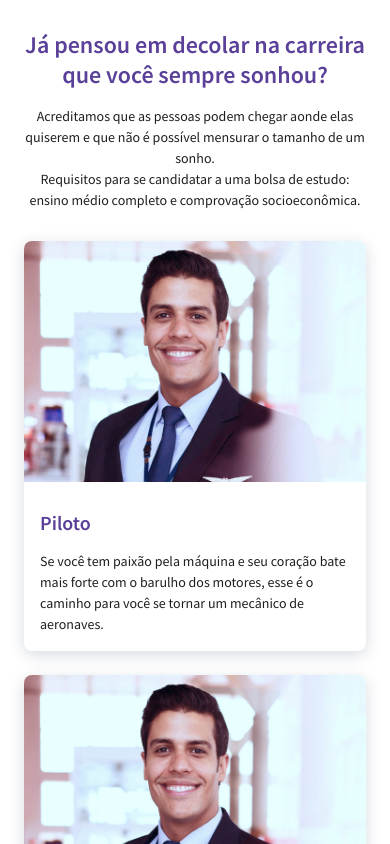
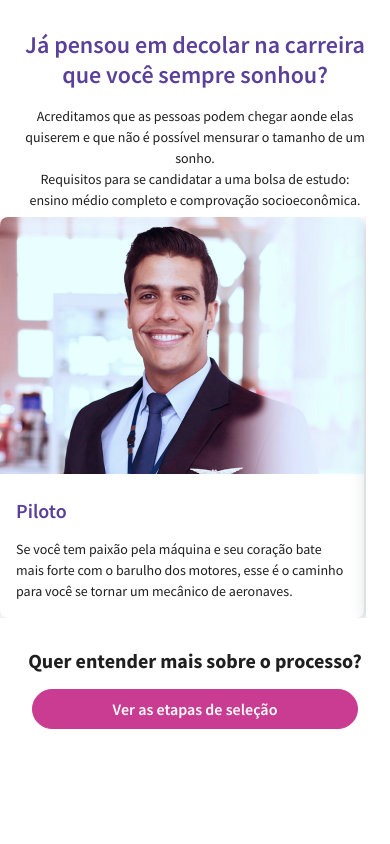
Before and after one commit to italoviola/dev-associacao-voar, a React (Create React App) app: page / in a window 390 px wide. Shown: the top 844 px of the page. Built offline with nearby package versions, Linux system fonts and the light colour scheme.

Commit message:
Add conditional render to slider cards

```diff
--- a/package.json
+++ b/package.json
@@ -17,6 +17,7 @@
     "icomoon-react": "^2.0.19",
     "react": "^17.0.2",
     "react-dom": "^17.0.2",
+    "react-responsive-carousel": "^3.2.22",
     "react-scripts": "4.0.3",
     "styled-components": "^5.3.3",
     "typescript": "^4.1.2",
--- a/src/App.tsx
+++ b/src/App.tsx
@@ -1,3 +1,4 @@
+import "react-responsive-carousel/lib/styles/carousel.min.css";
 import './App.css';
 import Home from './pages/Home';
 
--- a/src/components/Card/styles.ts
+++ b/src/components/Card/styles.ts
@@ -1,6 +1,6 @@
 import styled from 'styled-components';
 import { Grid } from '@mui/material';
-import { colors } from '../../styles/global.styles.js';
+import { breakpoints, colors } from '../../styles/global.styles.js';
 
 export const Container = styled(Grid)`
   background-color: ${colors.white};
--- a/src/pages/Home/sections/OPrograma/index.tsx
+++ b/src/pages/Home/sections/OPrograma/index.tsx
@@ -1,4 +1,4 @@
-import React from 'react';
+import React, { useEffect, useState } from 'react';
 import { Grid } from '@mui/material';
 import Title from '../../../../components/Title';
 import Text from '../../../../components/Text';
@@ -9,6 +9,7 @@ import { colors } from '../../../../styles/global.styles.js';
 import Card from '../../../../components/Card';
 import SpeechBubble from '../../../../components/SpeechBubble';
 import InfoCardBanner from '../../../../components/InfoCardBanner';
+import { Carousel } from 'react-responsive-carousel';
 
 import image from '../../../../assets/card-2.png';
 
@@ -66,7 +67,54 @@ const cta = {
   button: 'Ver as etapas de seleção',
 };
 
+
 const OPrograma: React.FC = ({ children }) => {
+  const [width, setWidth] = React.useState(window.innerWidth);
+  const breakpoint = 900;
+  React.useEffect(() => {
+    const handleResizeWindow = () => setWidth(window.innerWidth);
+
+    // subscribe to window resize event "onComponentDidMount"
+    window.addEventListener("resize", handleResizeWindow);
+    return () => {
+      // unsubscribe "onComponentDestroy"
+      window.removeEventListener("resize", handleResizeWindow);
+    };
+  }, []);
+  const renderCard: any = () => {
+    if (width < breakpoint) {
+      return (
+        <Carousel
+          showArrows={false}
+          showIndicators={false}
+          showStatus={false}
+          showThumbs={false}
+        >
+          {
+            cards.map((item: any) => {
+              return (
+                <Grid item>
+                  <Card image={item.image} title={item.title}>
+                    {item.text}
+                  </Card>
+                </Grid>
+              )
+            })
+          }
+        </Carousel>
+      )
+    } else {
+      return cards.map((item: any) => {
+        return (
+          <Grid item>
+            <Card image={item.image} title={item.title}>
+              {item.text}
+            </Card>
+          </Grid>
+        )
+      })
+    }
+  }
   return (
     <>
       <Container>
@@ -81,15 +129,7 @@ const OPrograma: React.FC = ({ children }) => {
       </Container>
       <Container>
         <ContentGrid container spacing={3}>
-          {cards.map((item: any) => {
-            return (
-              <Grid item>
-                <Card image={item.image} title={item.title}>
-                  {item.text}
-                </Card>
-              </Grid>
-            )
-          })}
+          {renderCard()}
         </ContentGrid>
       </Container>
       <Container>
--- a/src/pages/Home/sections/OPrograma/styles.ts
+++ b/src/pages/Home/sections/OPrograma/styles.ts
@@ -1,5 +1,7 @@
 import styled from 'styled-components';
 import { Grid } from '@mui/material';
+import { Carousel } from 'react-responsive-carousel';
+
 import Button from '../../../../components/Button';
 import { colors, breakpoints } from '../../../../styles/global.styles.js';
 
```
Also changed, not shown: src/hooks/useObserver.ts (added, +20 -0 lines), 2 other files (tests, documents, lock files or other folders).
